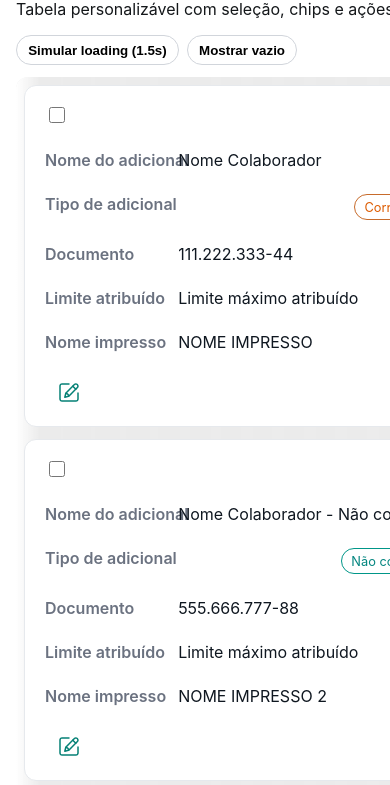
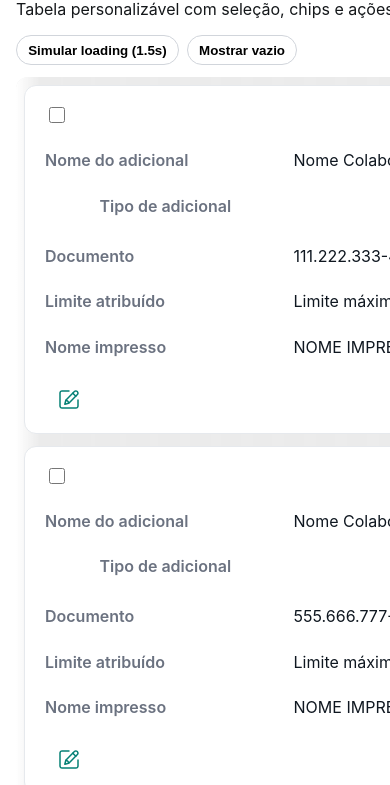
Before and after one commit to AysllaGomes/angular-components, an Angular app: page /demo in a window 390 px wide. Shown: the part 990-1775 px from the top of the page. Built offline with nearby package versions, Linux system fonts and the light colour scheme.

Commit message:
responsive table stack mobile

```diff
--- a/src/app/shared/components/table/table.component.sass
+++ b/src/app/shared/components/table/table.component.sass
@@ -193,26 +193,28 @@ td.empty
       overflow: clip
       padding: .5rem .5rem
 
-    /* célula vira label + valor */
+    /* célula vira: [rótulo][valor] */
     td
       display: grid
-      grid-template-columns: 12ch minmax(0, 1fr)
+      grid-template-columns: minmax(9ch, 42%) minmax(0, 1fr)
       align-items: start
-      gap: .75rem
+      gap: .5rem
       border: 0 !important
       background: transparent !important
       padding: .5rem .5rem
+      line-height: 1.35
       overflow-wrap: anywhere
       word-break: break-word
+      white-space: normal
 
       &::before
         content: attr(data-label)
         color: var(--tbl-muted)
         font-weight: 600
-        white-space: nowrap
+        white-space: normal
 
       &.align-right
-        grid-template-columns: 12ch auto
+        grid-template-columns: minmax(9ch, 42%) auto
         > *:last-child
           justify-self: end
 
@@ -220,7 +222,13 @@ td.empty
         > *:last-child
           justify-self: center
 
-    /* select / actions viram linhas inteiras sem label */
+      /* chips e ícones não “estouram” */
+      .chip
+        justify-self: start
+      img, svg
+        max-width: 100%
+
+    /* select/actions como linhas independentes */
     .col-select,
     .col-actions
       grid-template-columns: 1fr
```
